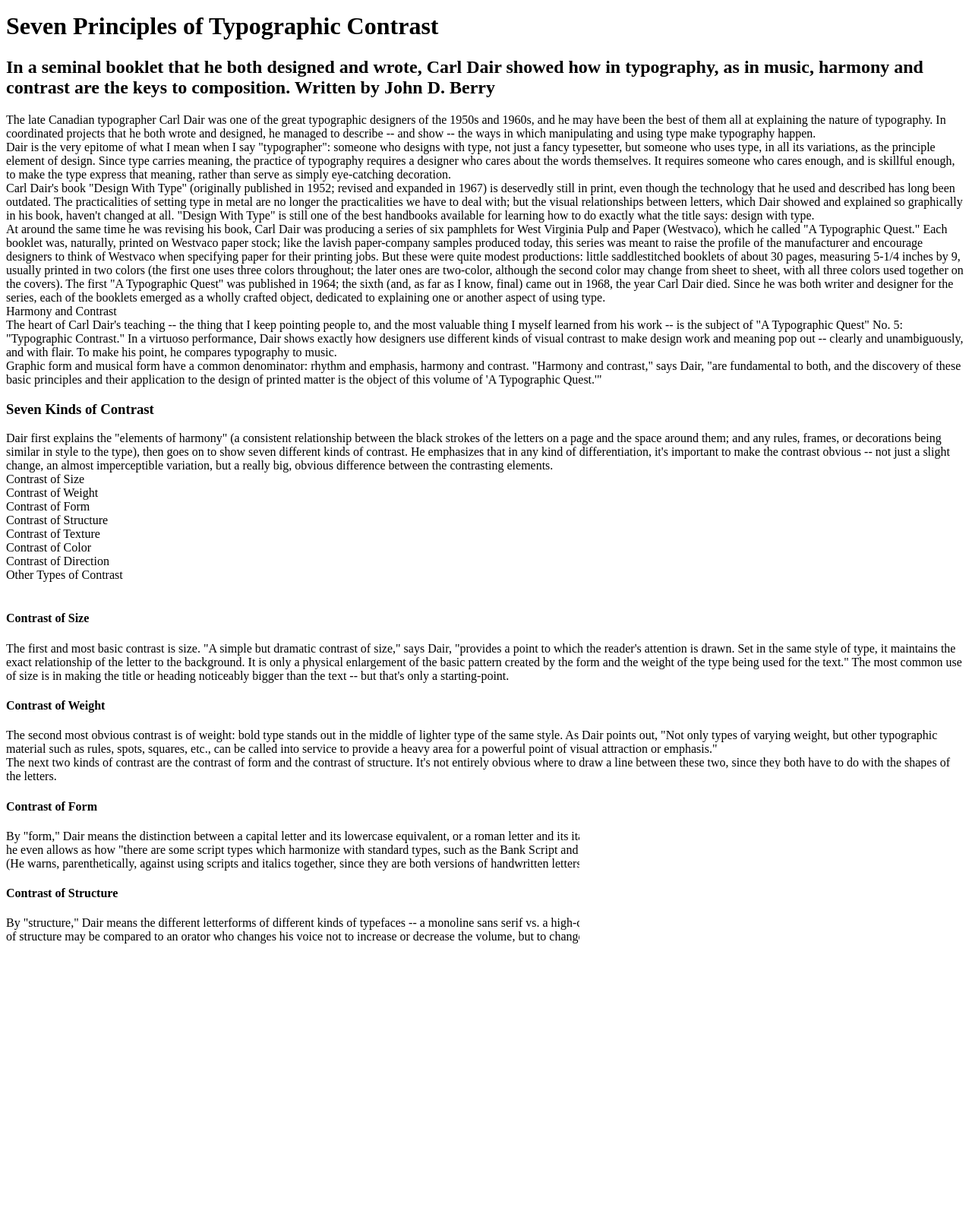
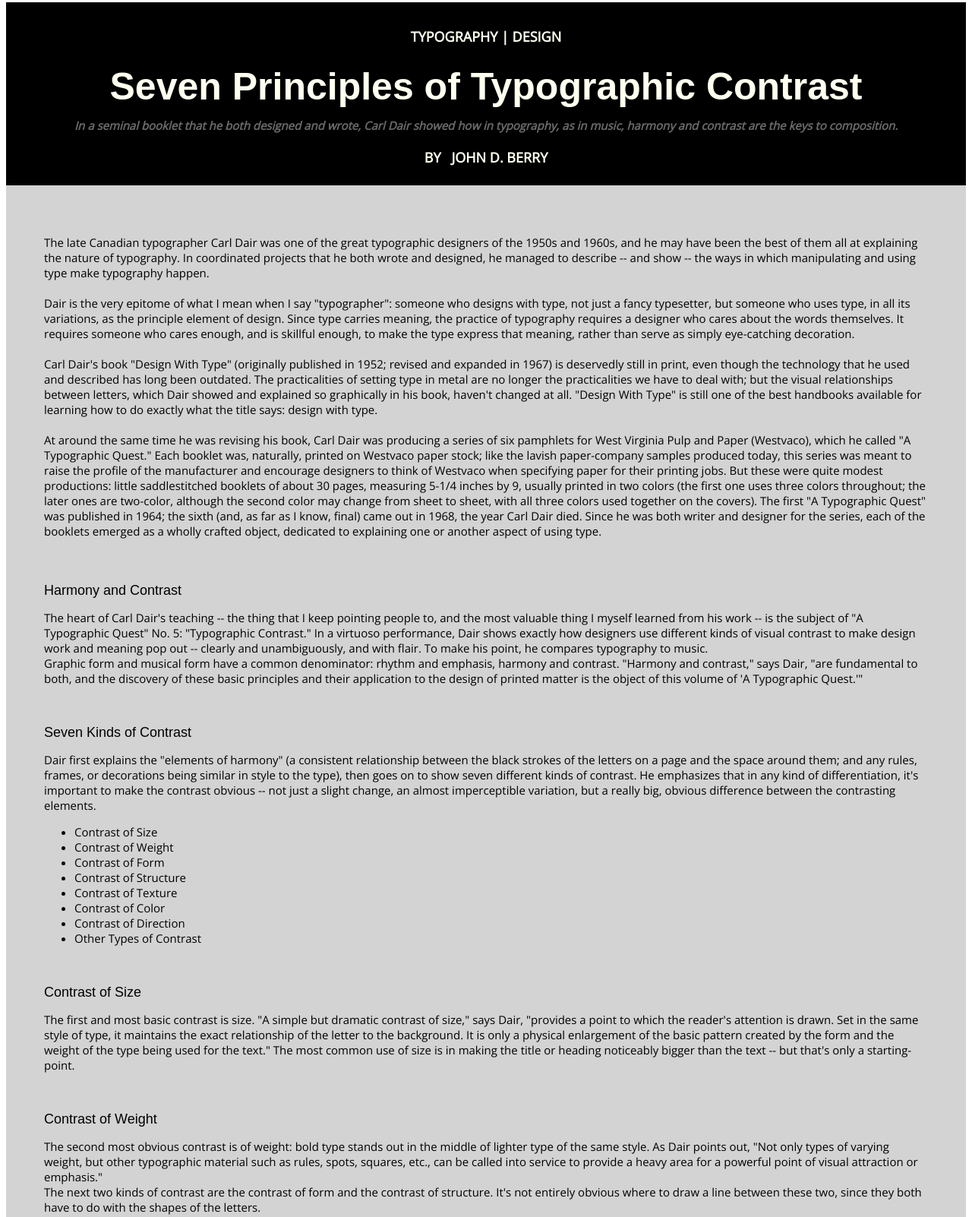
Before and after one commit to skylarwang9/e2-Carl-Dair, a plain HTML site: page index.html in a window 1280 px wide. Shown: the part 5-1607 px from the top of the page at 76% size. Drawn offline with nearby package versions, Linux system fonts and the light colour scheme.

Commit message:
Add files via upload
stylized

```diff
--- a/index.html
+++ b/index.html
@@ -6,100 +6,129 @@
         <title>Seven Principles of Typographic Contrast</title><!--declaring the title, or name, of the HTML document. displayed in the browser's title bar-->
         <meta name="description" content=""><!--keywords/snippet for search engines-->
         <meta name="viewport" content="width=device-width"><!--the browser will (probably) render the width of the page at the width of its own screen -->
+        <link rel="stylesheet"
+        href="style.css">
+        <link href="https://fonts.googleapis.com/css2?family=Open+Sans:wght@300&display=swap" rel="stylesheet">
     </head>
+
+
     <body>
+        <div id="wrap">
+            <br>
+          <h2>Typography | Design</h2>
     	  <h1>Seven Principles of Typographic Contrast</h1>
+          <h3>
+             In a seminal booklet that he both designed and wrote, Carl Dair showed how in typography, as in music, harmony and contrast are the keys to composition.
+          </h3>
           <h2>
+             by &nbsp John D. Berry
+          </h2>
+       </div>
 
-In a seminal booklet that he both designed and wrote, Carl Dair showed how in typography, as in music, harmony and contrast are the keys to composition.
-
-Written by John D. Berry
-</h2>
+<div id="para">
 <p>
-
   The late Canadian typographer Carl Dair was one of the great typographic designers of the 1950s and 1960s, and he may have been the best of them all at explaining the nature of typography. In coordinated projects that he both wrote and designed, he managed to describe -- and show -- the ways in which manipulating and using type make typography happen.
+<br>
 <br>
   Dair is the very epitome of what I mean when I say "typographer": someone who designs with type, not just a fancy typesetter, but someone who uses type, in all its variations, as the principle element of design. Since type carries meaning, the practice of typography requires a designer who cares about the words themselves. It requires someone who cares enough, and is skillful enough, to make the type express that meaning, rather than serve as simply eye-catching decoration.
 <br>
+<br>
   Carl Dair's book "Design With Type" (originally published in 1952; revised and expanded in 1967) is deservedly still in print, even though the technology that he used and described has long been outdated. The practicalities of setting type in metal are no longer the practicalities we have to deal with; but the visual relationships between letters, which Dair showed and explained so graphically in his book, haven't changed at all. "Design With Type" is still one of the best handbooks available for learning how to do exactly what the title says: design with type.
+<br>
 <br>
   At around the same time he was revising his book, Carl Dair was producing a series of six pamphlets for West Virginia Pulp and Paper (Westvaco), which he called "A Typographic Quest." Each booklet was, naturally, printed on Westvaco paper stock; like the lavish paper-company samples produced today, this series was meant to raise the profile of the manufacturer and encourage designers to think of Westvaco when specifying paper for their printing jobs. But these were quite modest productions: little saddlestitched booklets of about 30 pages, measuring 5-1/4 inches by 9, usually printed in two colors (the first one uses three colors throughout; the later ones are two-color, although the second color may change from sheet to sheet, with all three colors used together on the covers). The first "A Typographic Quest" was published in 1964; the sixth (and, as far as I know, final) came out in 1968, the year Carl Dair died. Since he was both writer and designer for the series, each of the booklets emerged as a wholly crafted object, dedicated to explaining one or another aspect of using type.
 <br>
+<br>
+<br>
+<p class="subtitle">
   Harmony and Contrast
-<br>
+</p class="subtitle">
+<p>
   The heart of Carl Dair's teaching -- the thing that I keep pointing people to, and the most valuable thing I myself learned from his work -- is the subject of "A Typographic Quest" No. 5: "Typographic Contrast." In a virtuoso performance, Dair shows exactly how designers use different kinds of visual contrast to make design work and meaning pop out -- clearly and unambiguously, and with flair. To make his point, he compares typography to music.
 <br>
 Graphic form and musical form have a common denominator: rhythm and emphasis, harmony and contrast. "Harmony and contrast," says Dair, "are fundamental to both, and the discovery of these basic principles and their application to the design of printed matter is the object of this volume of 'A Typographic Quest.'"
+</p>
 <br>
-<h3>
+<p class="subtitle">
 Seven Kinds of Contrast
-</h3>
+</p class="subtitle">
+<p>
 Dair first explains the "elements of harmony" (a consistent relationship between the black strokes of the letters on a page and the space around them; and any rules, frames, or decorations being similar in style to the type), then goes on to show seven different kinds of contrast. He emphasizes that in any kind of differentiation, it's important to make the contrast obvious -- not just a slight change, an almost imperceptible variation, but a really big, obvious difference between the contrasting elements.
+</p>
+<ul>
+    <li>Contrast of Size</li>
+    <li>Contrast of Weight</li>
+    <li>Contrast of Form</li>
+    <li>Contrast of Structure</li>
+    <li>Contrast of Texture</li>
+    <li>Contrast of Color</li>
+    <li>Contrast of Direction</li>
+    <li>Other Types of Contrast</li>
+</ul>
 <br>
+<p class="subtitle">
 Contrast of Size
+</p class="subtitle">
+<p>
+The first and most basic contrast is size. "A simple but dramatic contrast of size," says Dair, "provides a point to which the reader's attention is drawn. Set in the same style of type, it maintains the exact relationship of the letter to the background. It is only a physical enlargement of the basic pattern created by the form and the weight of the type being used for the text." The most common use of size is in making the title or heading noticeably bigger than the text -- but that's only a starting-point.
+</p>
 <br>
+<p class="subtitle">
 Contrast of Weight
-<br>
-Contrast of Form
-<br>
-Contrast of Structure
-<br>
-Contrast of Texture
-<br>
-Contrast of Color
-<br>
-Contrast of Direction
-<br>
-Other Types of Contrast
-<br>
-<br>
-<h4>
-Contrast of Size
-</h4>
-The first and most basic contrast is size. "A simple but dramatic contrast of size," says Dair, "provides a point to which the reader's attention is drawn. Set in the same style of type, it maintains the exact relationship of the letter to the background. It is only a physical enlargement of the basic pattern created by the form and the weight of the type being used for the text." The most common use of size is in making the title or heading noticeably bigger than the text -- but that's only a starting-point.
-<br>
-<h4>
-Contrast of Weight
-</h4>
+</p class="subtitle">
+<p>
 The second most obvious contrast is of weight: bold type stands out in the middle of lighter type of the same style. As Dair points out, "Not only types of varying weight, but other typographic material such as rules, spots, squares, etc., can be called into service to provide a heavy area for a powerful point of visual attraction or emphasis."
 <br>
 The next two kinds of contrast are the contrast of form and the contrast of structure. It's not entirely obvious where to draw a line between these two, since they both have to do with the shapes of the letters.
+</p>
 <br>
-<h4>
+<p class="subtitle">
 Contrast of Form
-</h4>
+</p class="subtitle">
+<p>
 By "form," Dair means the distinction between a capital letter and its lowercase equivalent, or a roman letter and its italic variant. He includes condensed and expanded versions under "form," and he even allows as how "there are some script types which harmonize with standard types, such as the Bank Script and Bodoni on the opposite page, and can be used for dramatic change of form." (He warns, parenthetically, against using scripts and italics together, since they are both versions of handwritten letters; they're more likely to conflict than to contrast.)
+</p>
 <br>
-<h4>
+<p class="subtitle">
 Contrast of Structure
-</h4>
+</p class="subtitle">
+<p>
 By "structure," Dair means the different letterforms of different kinds of typefaces -- a monoline sans serif vs. a high-contrast modern, for instance, or an italic vs. a blackletter. "The use of contrast of structure may be compared to an orator who changes his voice not to increase or decrease the volume, but to change the very quality of his voice to suit his words."
+</p>
 <br>
-<h4>
+<p class="subtitle">
 Contrast of Texture
-</h4>
+</p class="subtitle">
+<p>
 Put all these things together, and apply them to a block of text on a page, and you come to the contrast of texture: the way the lines of type look as a mass, which depends partly on the letterforms themselves and partly on how they're arranged. "Like threads in cloth," says Dair, "types form the fabric of our daily communication."
-
+</p>
 <br>
-<h4>
+<p class="subtitle">
 Contrast of Color
-</h4>
+</p class="subtitle">
+<p>
 Dair's sixth contrast is color -- and he warns that a second color is usually less emphatic than plain black on white (or white on black), so it's important to give careful thought to which element needs to be emphasized, and to pay attention to the tonal values of the colors used.
+</p>
 <br>
-<h4>
+<p class="subtitle">
 Contrast of Direction
-</h4>
+</p class="subtitle">
+<p>
 The last of Dair's seven kinds of contrast is the contrast of direction: the opposition between vertical and horizontal, and the angles in between. Turning one word on its side can have a dramatic effect on a layout. But Dair points out that text blocks also have their vertical or horizontal aspects, and mixing wide blocks of long lines with tall columns of short lines can also produce a contrast.
+</p>
 <br>
-<h4>
+<p class="subtitle">
 Other Types of Contrast
-</h4>
+</p class="subtitle">
+<p>
 There are other kinds of contrast, less clearly dependent on the type itself. Dair mentions "contrast by isolation," i.e., putting a word or phrase in an isolated position away from the other elements on the page, to make it stand out. (I think of this as a contrast of position.) And he suggests other kinds of non-typographic contrast, such as mixing paper stocks, embossing, and using contrasting matte or gloss inks. He also points out that illustrations, especially line art, may be in harmony with the type on the same page or may contrast with it completely.
+<br>
 <br>
 Finally, Dair takes time to say a little about rhythm ("in typography, it consists of intervals of space") and about the power of "interrupted rhythm" ("the impact derives not from the fact that the unexpected happens, but rather that the expected does not happen").
 <br>
+<br>
 Most of the time, we use more than one kind of contrast together, in order to make the differences between visual elements even more obvious. We can use all of Dair's seven kinds of contrast at once, if we're skillful; he refers to this as typographic "chords." (One of the chapter titles in "Design With Type" is "Multiplying the Contrasts.") But breaking them down like this into simple oppositions makes it easier to use them consciously; it keeps us from getting our layouts all muddied up through trying to change too many things at once without thinking about what we're doing. I've found Carl Dair's analysis of typographic contrast -- and especially the visual flair with which he presents it -- an invaluable tool in the practice of graphic design.
 </p>
-
+</div>
     </body>
 </html>
--- /dev/null
+++ b/style.css
@@ -0,0 +1,51 @@
+h1{
+	padding: 10px;
+	color: ivory;
+	margin-bottom: 0;
+	margin-top: 0;
+	font-size: 50px;
+	font-family: gillsans,sans-serif;
+	text-align: center;
+}
+h3{
+	color: dimgrey;
+	margin-top: 2px;
+	margin-bottom: 20px;
+	font-size: 15px;
+	font-family:'Open Sans', sans-serif;
+	font-style: italic;
+	font-weight: 5px;
+	text-align: center;
+}
+h2{
+	color: ivory;
+	margin-top: 5px;
+	font-family:'Open Sans', sans-serif;
+	font-size: 18px;
+	text-align: center;
+	text-transform: uppercase;
+}
+p{
+	font-family: 'Open Sans', sans-serif;
+	font-size:15px;
+}
+ul{
+	font-family: 'Open Sans', sans-serif;
+	font-size:15px;
+}
+.subtitle{
+	font-family: gillsans, sans-serif;
+	font-size:18px;
+	margin-bottom: 0;
+}
+#wrap{
+	width: 0 auto;
+	margin:0 auto;
+	padding: 10px;
+	background-color: black;
+}
+#para{
+	width: 0 auto;
+	padding:50px;
+	background-color: lightgrey;
+}
```
Lines whose indentation alone changed are shown as unchanged.
